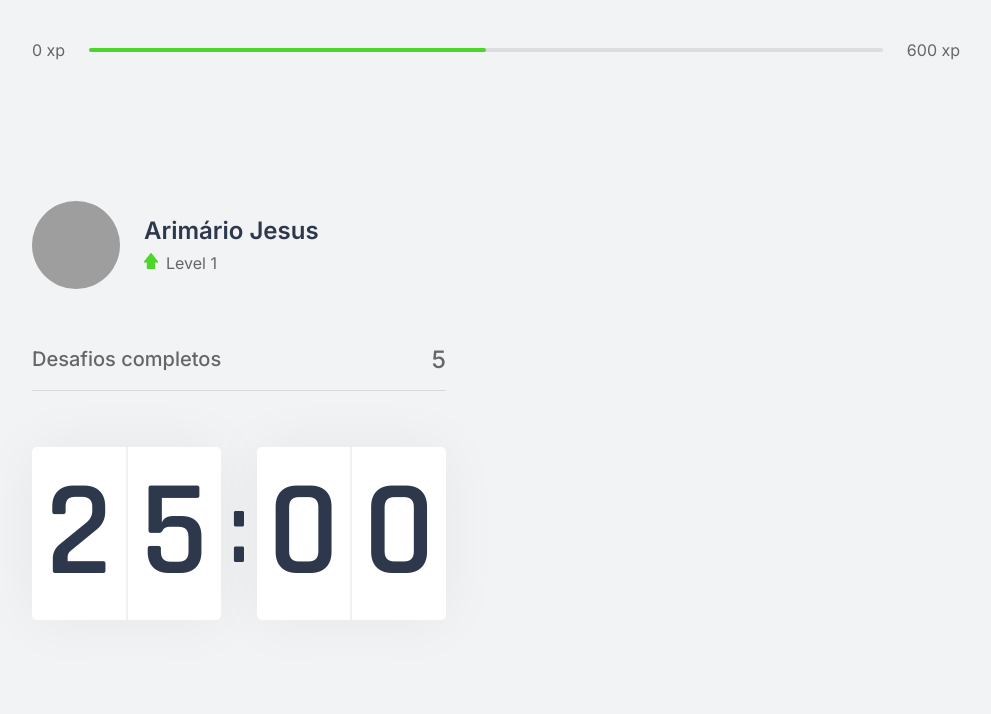
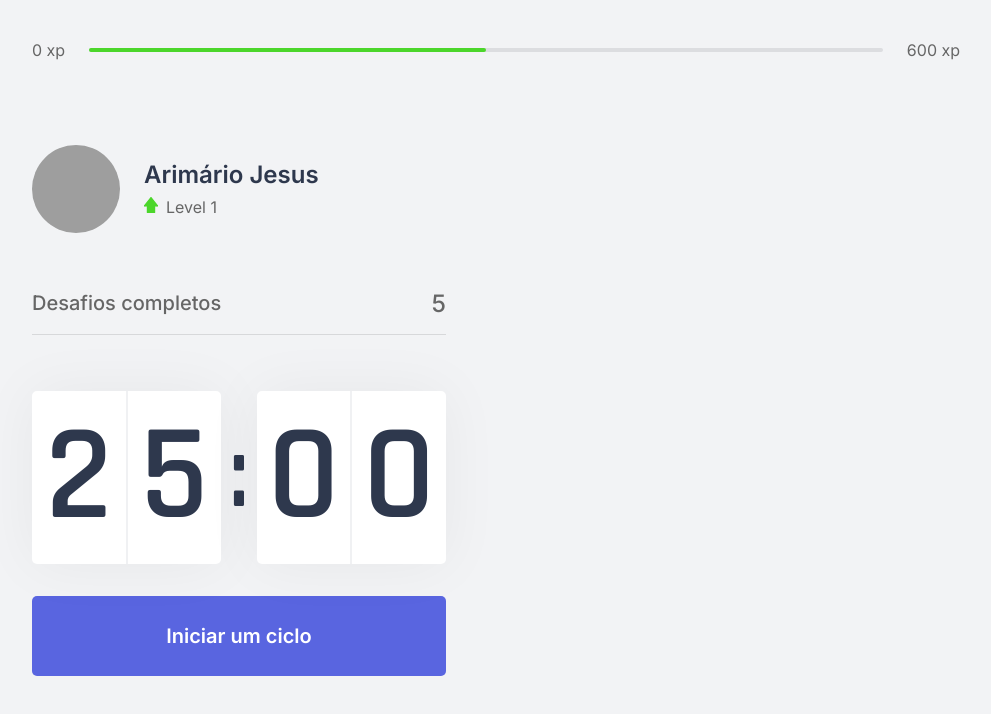
Before and after one commit to arimariojesus/moveit-nextjs, a Next.js app: page / in a window 1280 px wide. Shown: the top 714 px of the page, without its empty margins (144-1135 px from the left). Built offline with nearby package versions, Linux system fonts and the light colour scheme; grey boxes are pictures that could not be loaded.

Commit message:
chore: add countdownButton

```diff
--- a/src/components/Countdown.tsx
+++ b/src/components/Countdown.tsx
@@ -2,6 +2,7 @@
 
 export default function Countdown() {
   return (
+    <div>
       <div className={styles.countdownContainer}>
         <div>
           <span>2</span>
@@ -13,5 +14,10 @@
           <span>0</span>
         </div>
       </div>
+
+      <button type="button" className={styles.countdownButton}>
+        Iniciar um ciclo
+      </button>
+    </div>
   );
 }
--- a/src/styles/components/Countdown.module.css
+++ b/src/styles/components/Countdown.module.css
@@ -36,3 +36,29 @@
   font-size: 6.25rem;
   margin: 0 0.5rem;
 }
+
+.countdownButton {
+  width: 100%;
+  height: 5rem;
+
+  margin-top: 2rem;
+
+  display: flex;
+  align-items: center;
+  justify-content: center;
+
+  border: 0;
+  border-radius: 5px;
+
+  background: var(--blue);
+  color: var(--white);
+
+  font-size: 1.25rem;
+  font-weight: 600;
+
+  transition: background-color 0.2s;
+}
+
+.countdownButton:hover {
+  background: var(--blue-dark);
+}
```
Lines whose indentation alone changed are shown as unchanged.
